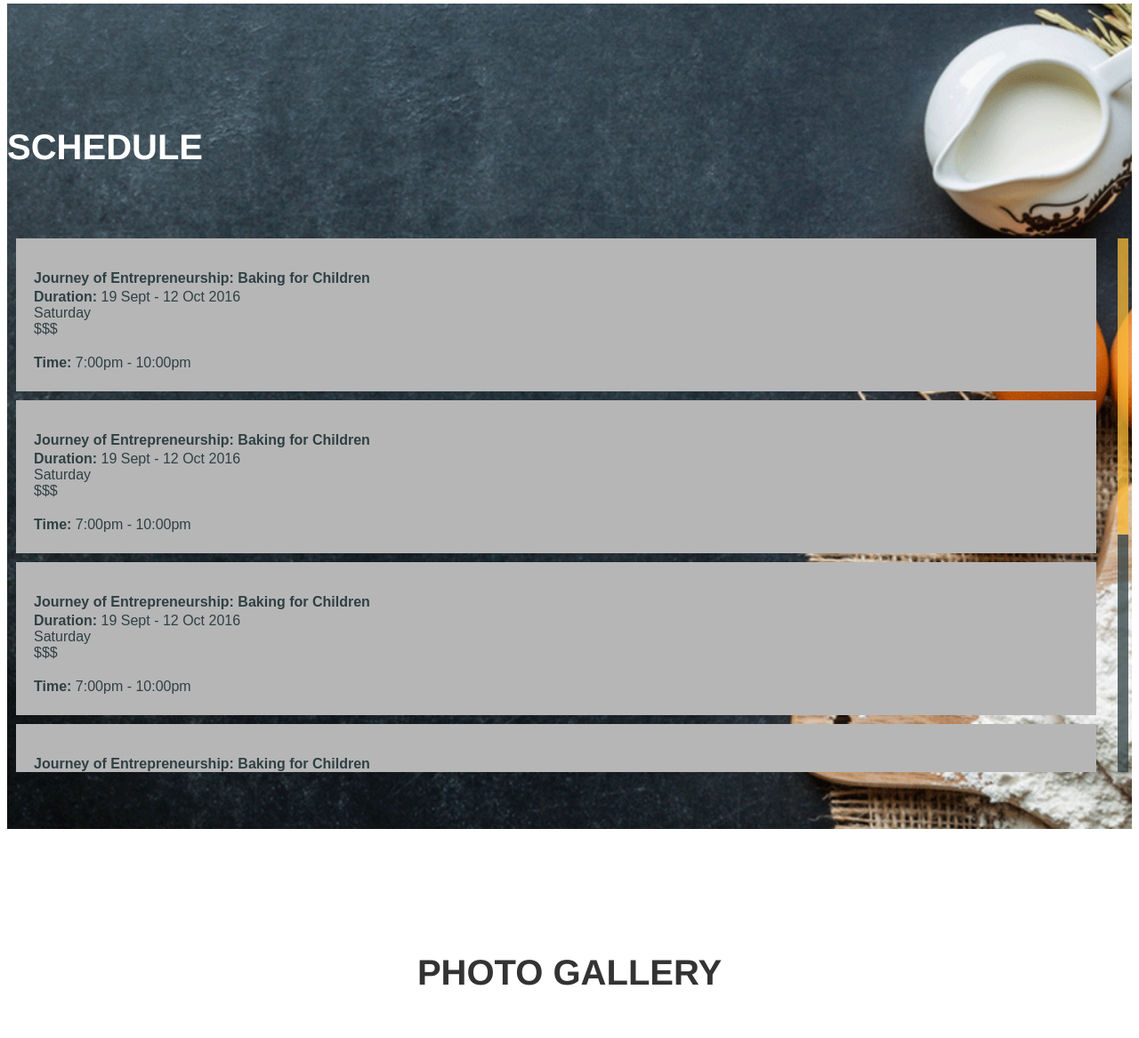
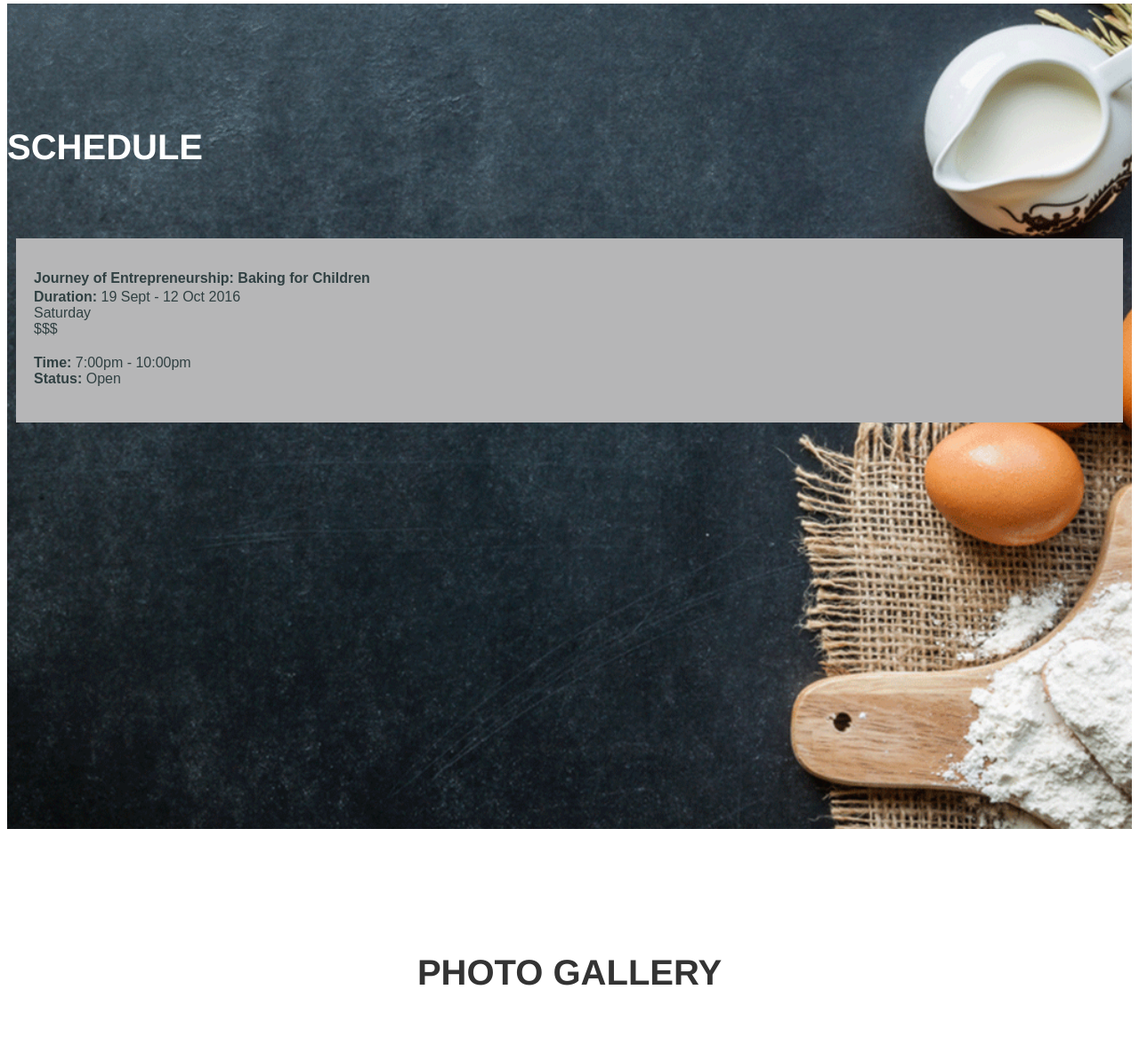
Before and after one commit to paralikha/culinary-sg, a PHP site: page / in a window 1280 px wide. Shown: the part 2491-3658 px from the top of the page at 89% size. Run offline with PHP 8.4, Linux system fonts and the light colour scheme; style sheets or scripts are compiled from the project's sources; some libraries are stand-ins or nearby versions.

Commit message:
schedule status

```diff
--- a/index.html
+++ b/index.html
@@ -166,62 +166,12 @@
                                             <div class="col-md-2"><p>$$$</p></div>
                                         </div>
                                     </div>
-                                    <p><strong>Time:</strong> 7:00pm - 10:00pm</p>
-                                </article>
-                                <article>
-                                    <p><strong>Journey of Entrepreneurship: Baking for Children</strong></p>
                                     <div class="column m-b-2">
                                         <div class="row">
-                                            <div class="col-md-8"><p><strong>Duration:</strong>  19 Sept - 12 Oct 2016</p></div>
-                                            <div class="col-md-2"><p>Saturday</p></div>
-                                            <div class="col-md-2"><p>$$$</p></div>
+                                            <div class="col-md-8"><p><strong>Time:</strong> 7:00pm - 10:00pm</p></div>
+                                            <div class="col-md-4"><p><strong>Status:</strong> Open</p></div>
                                         </div>
                                     </div>
-                                    <p><strong> Time:</strong> 7:00pm - 10:00pm</p>
-                                </article>
-                                <article>
-                                    <p><strong>Journey of Entrepreneurship: Baking for Children</strong></p>
-                                    <div class="column m-b-2">
-                                        <div class="row">
-                                            <div class="col-md-8"><p><strong>Duration:</strong> 19 Sept - 12 Oct 2016</p></div>
-                                            <div class="col-md-2"><p>Saturday</p></div>
-                                            <div class="col-md-2"><p>$$$</p></div>
-                                        </div>
-                                    </div>
-                                    <p><strong>Time:</strong> 7:00pm - 10:00pm</p>
-                                </article>
-                                <article>
-                                    <p><strong>Journey of Entrepreneurship: Baking for Children</strong></p>
-                                    <div class="column m-b-2">
-                                        <div class="row">
-                                            <div class="col-md-8"><p><strong>Duration:</strong> 19 Sept - 12 Oct 2016</p></div>
-                                            <div class="col-md-2"><p>Saturday</p></div>
-                                            <div class="col-md-2"><p>$$$</p></div>
-                                        </div>
-                                    </div>
-                                    <p><strong>Time:</strong> 7:00pm - 10:00pm</p>
-                                </article>
-                                <article>
-                                    <p><strong>Journey of Entrepreneurship: Baking for Children</strong></p>
-                                    <div class="column m-b-2">
-                                        <div class="row">
-                                            <div class="col-md-8"><p><strong>Duration:</strong> 19 Sept - 12 Oct 2016</p></div>
-                                            <div class="col-md-2"><p>Saturday</p></div>
-                                            <div class="col-md-2"><p>$$$</p></div>
-                                        </div>
-                                    </div>
-                                    <p><strong>Time:</strong> 7:00pm - 10:00pm</p>
-                                </article>
-                                <article>
-                                    <p><strong>Journey of Entrepreneurship: Baking for Children</strong></p>
-                                    <div class="column m-b-2">
-                                        <div class="row">
-                                            <div class="col-md-8"><p><strong>Duration:</strong> 19 Sept - 12 Oct 2016</p></div>
-                                            <div class="col-md-2"><p>Saturday</p></div>
-                                            <div class="col-md-2"><p>$$$</p></div>
-                                        </div>
-                                    </div>
-                                    <p><strong>Time:</strong> 7:00pm - 10:00pm</p>
                                 </article>
                             </div>
                         </div>
--- a/resources/sass/partials/_courses.scss
+++ b/resources/sass/partials/_courses.scss
@@ -2,11 +2,8 @@
     background-image: url("../../resources/images/bg-about.png");
     background-size: cover;
     background-repeat: no-repeat !important;
-    // background-position: top center;
     background-attachment: fixed;
     width: 100%;
-    // height: 100vh;
-    // overflow: hidden;
     position: relative;
     transition: 0.4s;
     overflow-x: hidden;
@@ -56,9 +53,8 @@
         top: -20px;
         left: -40px;
         padding: 10px 30px;
-    }
 
-    .edge_top:before {
+        &:before {
             background: inherit;
             content: '';
             display: block;
@@ -68,22 +64,19 @@
             right: 0;
             z-index: -1;
             -webkit-backface-visibility: hidden;
-    }
-
-    .edge_top:before {
             top: 0;
             -webkit-transform: skewY(3.5deg);
                     transform: skewY(3.5deg);
             -webkit-transform-origin: 100% 0;
                     transform-origin: 100% 0;
         }
+    }
 
     .edge_top_relative {
         position: relative;
         z-index: 1;
-    }
 
-    .edge_top_relative:before {
+        &:before {
             background: inherit;
             content: '';
             display: block;
@@ -93,14 +86,12 @@
             right: 0;
             z-index: -1;
             -webkit-backface-visibility: hidden;
-    }
-
-    .edge_top_relative:before {
             top: 0;
             -webkit-transform: skewY(3.5deg);
                     transform: skewY(3.5deg);
             -webkit-transform-origin: 100% 0;
                     transform-origin: 100% 0;
+        }
     }
 
     .-bg-dark {
--- a/resources/sass/partials/_home.scss
+++ b/resources/sass/partials/_home.scss
@@ -2,9 +2,9 @@
 #h-home {
     background-image: url("../../resources/images/bg-home.png");
     -webkit-background-size: 1366px;
-    -moz-background-size: 1366px;
-    -o-background-size: 1366px;
-    background-size: 1366px;
+       -moz-background-size: 1366px;
+         -o-background-size: 1366px;
+            background-size: 1366px;
     background-repeat: no-repeat;
     background-position: bottom center;
     overflow: hidden;
@@ -58,7 +58,10 @@
 // ---about---
 #h-about {
     background-image: url("../../resources/images/bg-about.png");
-    background-size: cover;
+    -webkit-background-size: cover;
+       -moz-background-size: cover;
+         -o-background-size: cover;
+            background-size: cover;
     background-repeat: no-repeat;
     background-position: top center;
     overflow: hidden;
```
Lines whose indentation alone changed are shown as unchanged.
